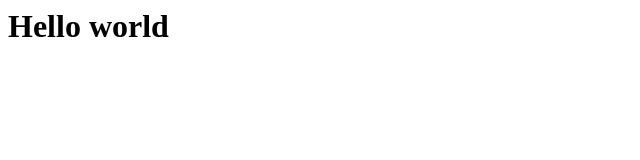
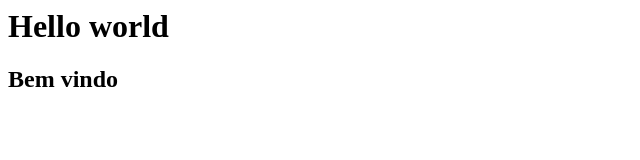
Before and after one commit to GeisivanVitena/curso_github, a plain HTML site: page index.html in a window 1280 px wide. Shown: the whole page, without its empty margins (0-640 px from the left). Drawn offline with Linux system fonts and the light colour scheme.

Commit message:
Adicionando arquivo

```diff
--- a/index.html
+++ b/index.html
@@ -1 +1,2 @@
 <h1>Hello world</h1>
+<h2>Bem vindo</h2>
```
